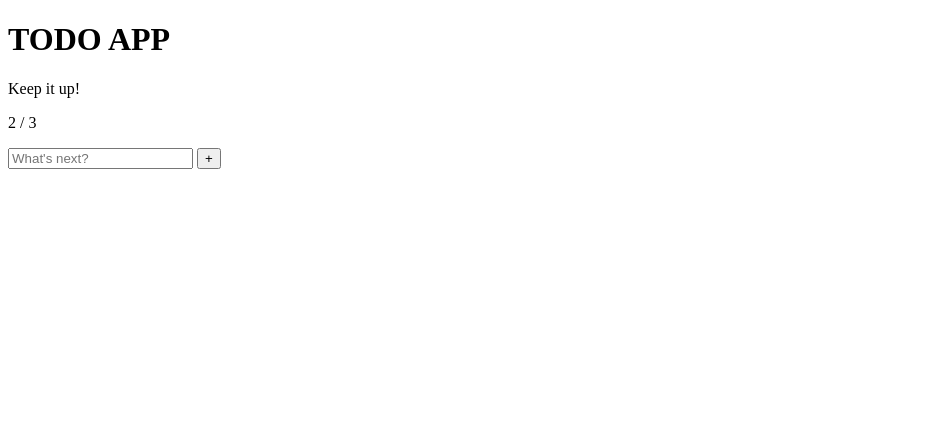
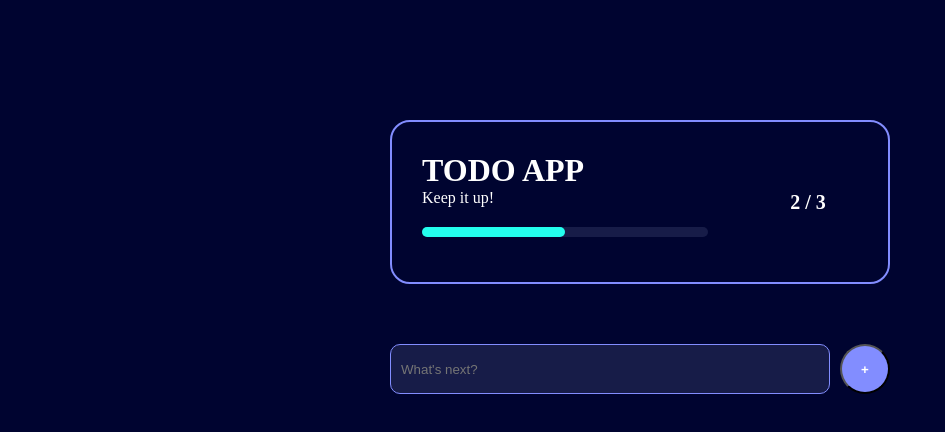
Before and after one commit to raulacor/Todo-List, a plain HTML site: page index.html in a window 1280 px wide. Shown: the whole page, without its empty margins (0-945 px from the left). Drawn offline with Linux system fonts and the light colour scheme.

Commit message:
style.css

```diff
--- a/style.css
+++ b/style.css
@@ -0,0 +1,89 @@
+*{
+    margin: 0;
+    padding: 0;
+    box-sizing: border-box;
+}
+:root{
+    --background: #000430;
+    --secondaryBackground: #171c48;
+    --text: #fff;
+    --purple: #828dff;
+    --teal: #24feee;
+}
+body{
+    background-color: var(--background);
+    color: var(--text);
+}
+.container{
+    display: flex;
+    flex-direction: column;
+    align-items: center;
+    justify-content: center;
+    margin-top: 120px;
+    margin: 120px auto 0 auto;
+    max-width: 500px;
+}
+.stats-containter{
+    padding: 30px;
+    border-radius: 20px;
+    border: 2px solid #828dff;
+    display: flex;
+    gap: 50px;
+    width: 100%;
+}
+.details{
+    width: 100%;
+}
+#progressBar{
+    width: 100%;
+    height: 10px;
+    background-color: var(--secondaryBackground);
+    border-radius: 5px;
+    margin-top: 20px;
+}
+#progress{
+    width: 50%;
+    height: 10px;
+    background-color: var(--teal);
+    border-radius: 10px;
+    transition: all 0.3s ease;
+}
+#numbers{
+    width: 100px;
+    height: 100px;
+    background-color: var(--puurple);
+    display: flex;
+    align-items: center;
+    justify-content: center;
+    border-radius: 50%;
+    font-size: 20px;
+    font-weight: bold;
+}
+form{
+    margin-top: 60px;
+    width: 100%;
+    display: flex;
+    gap: 10px;
+}
+input{
+    flex: 1;
+    padding: 10px;
+    background-color: var(--secondaryBackground);
+    border: 1px solid var(--purple);
+    border-radius: 10px;
+    outline: none;
+    color: #fff
+}
+button{
+    width: 50px;
+    height: 50px;
+    border-radius: 50%;
+    display: flex;
+    align-items: center;
+    justify-content: center;
+    background-color: var(--purple);
+    color: #fff;
+    font: 30px;
+    font-weight: bold;
+    outline: none;
+}
```
Also changed, not shown: index.html (+1 -0 lines).
